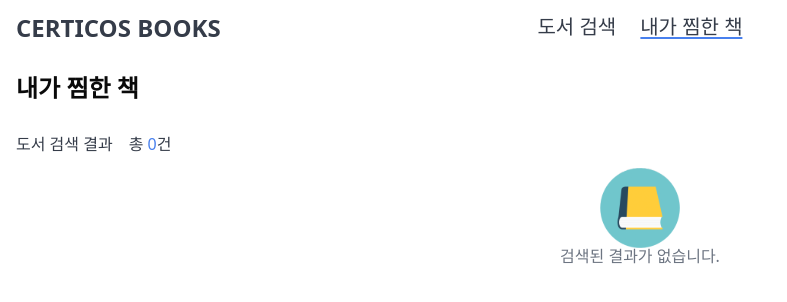
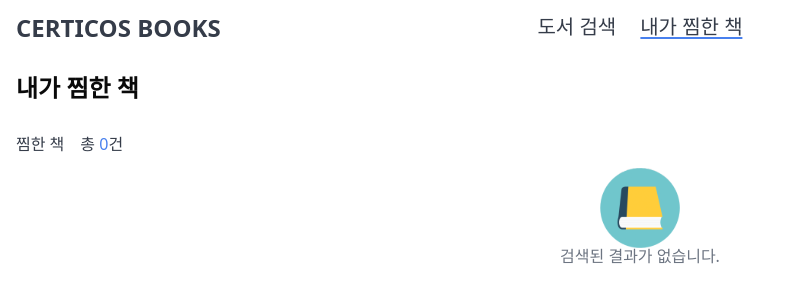
Before and after one commit to 0420syj/cdri-books-wan-sim, a Next.js app: page /wishlists in a window 1280 px wide. Shown: the top 302 px of the page, without its empty margins (0-787 px from the left). Built offline with nearby package versions, Linux system fonts and the light colour scheme.

Commit message:
fix: SearchCount 컴포넌트 확장

```diff
--- a/src/app/page.tsx
+++ b/src/app/page.tsx
@@ -34,7 +34,11 @@ export default function BookSearchPage() {
         <div className="mb-4 text-red-500">책 검색 중 오류가 발생했습니다.</div>
       )}
 
-      <SearchCount totalCount={totalCount} hasSearched={hasSearched} />
+      <SearchCount
+        totalCount={totalCount}
+        hasSearched={hasSearched}
+        label="도서 검색 결과"
+      />
 
       <SearchResults
         data={data}
--- a/src/app/wishlists/page.tsx
+++ b/src/app/wishlists/page.tsx
@@ -25,7 +25,11 @@ export default function BookWishlistPage() {
       <h1 className="mb-4 text-2xl font-bold">내가 찜한 책</h1>
       {loaded ? (
         <>
-          <SearchCount totalCount={books.length} hasSearched={true} />
+          <SearchCount
+            totalCount={books.length}
+            hasSearched={true}
+            label="찜한 책"
+          />
           {books.length > 0 ? (
             <SearchResults
               data={{
--- a/src/components/book/search-count.tsx
+++ b/src/components/book/search-count.tsx
@@ -3,12 +3,17 @@ import { Caption } from "@/components/ui/typography";
 interface SearchCountProps {
   totalCount: number;
   hasSearched: boolean;
+  label: string;
 }
 
-export function SearchCount({ totalCount, hasSearched }: SearchCountProps) {
+export function SearchCount({
+  totalCount,
+  hasSearched,
+  label,
+}: SearchCountProps) {
   return (
     <div className="flex flex-row gap-4">
-      <Caption className="text-text-primary">도서 검색 결과</Caption>
+      <Caption className="text-text-primary">{label}</Caption>
       <div className="flex">
         <Caption className="text-text-primary">총&nbsp;</Caption>
         <Caption className="text-palette-primary">
```
